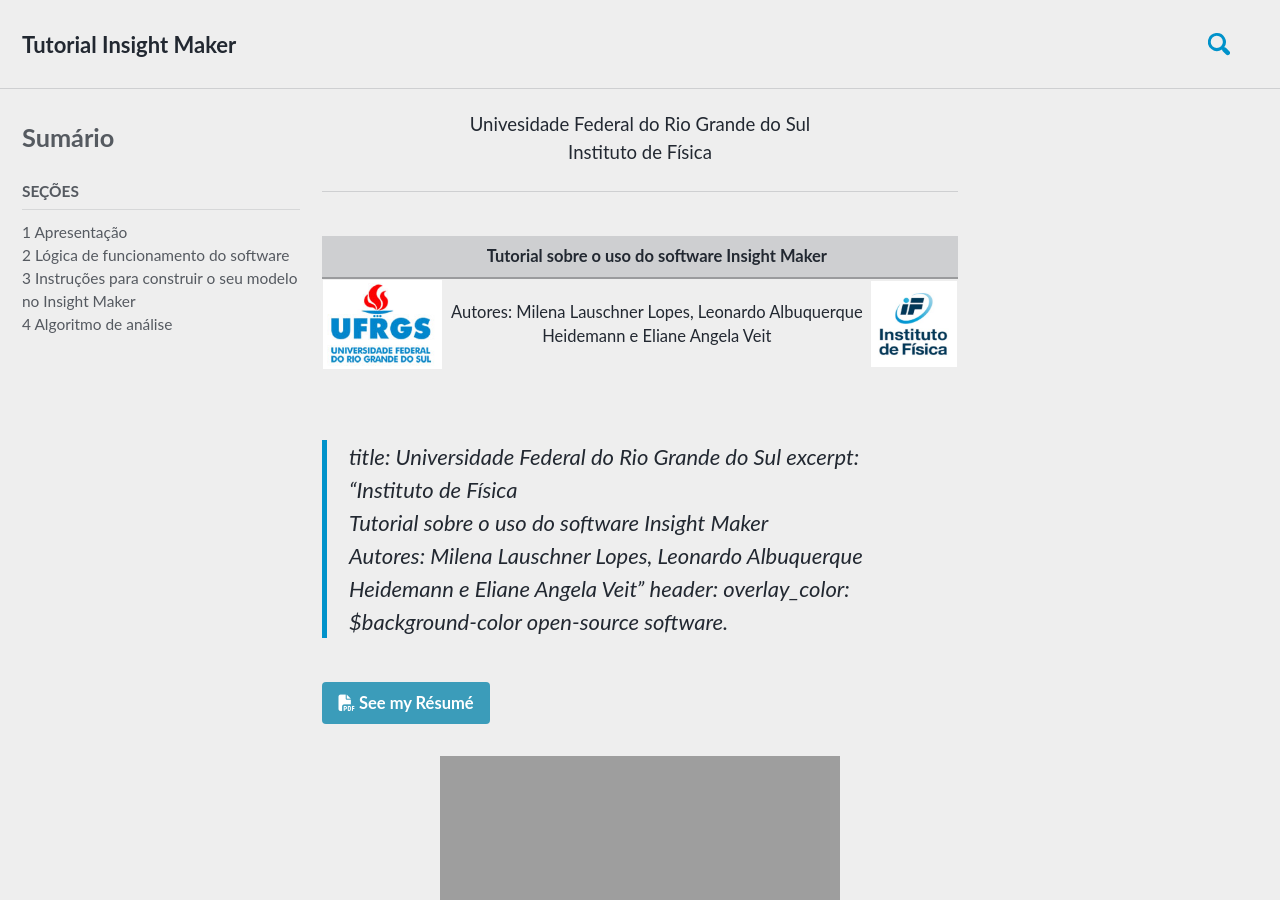
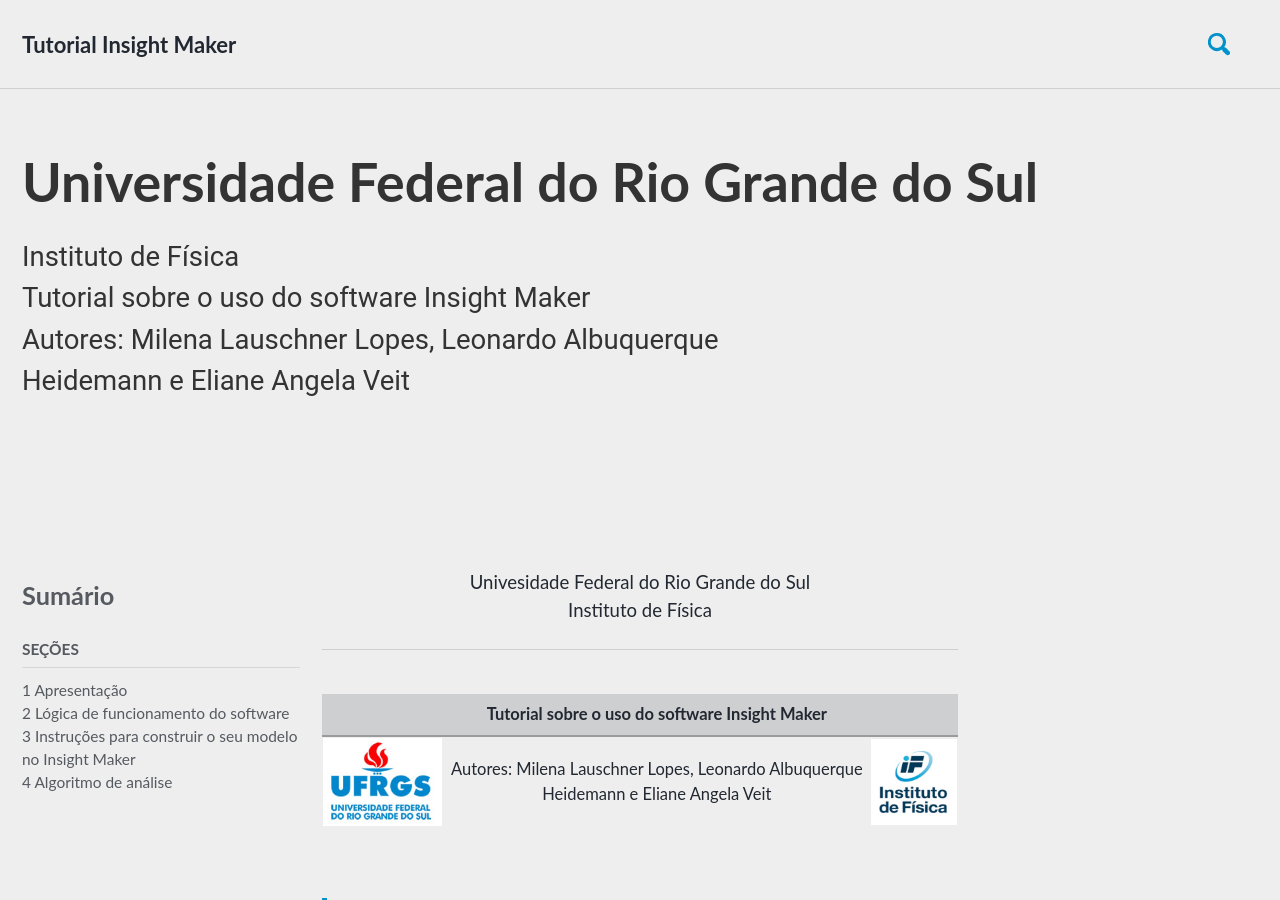
Before and after one commit to milenalauschner/MM, a Jekyll site: the page built from _pages/about.md, in a window 1280 px wide and 900 px high. Built offline with Jekyll 4.4.1, drawn with Linux system fonts in a browser that asks for light colours; cached includes are drawn as plain includes; nearby versions of some CDN libraries; some web fonts are replaced; comment, search, counter and statistics services are not loaded.

Commit message:
Update about.md

```diff
--- a/_pages/about.md
+++ b/_pages/about.md
@@ -1,4 +1,8 @@
 ---
+title: Universidade Federal do Rio Grande do Sul
+excerpt: "Instituto de Física <br/> Tutorial sobre o uso do software Insight Maker <br/> Autores: Milena Lauschner Lopes, Leonardo Albuquerque Heidemann e Eliane Angela Veit"
+header:
+   overlay_color: $background-color
 intro:
   - excerpt: 'Univesidade Federal do Rio Grande do Sul <br/>Instituto de Física '
 layout: single
```
